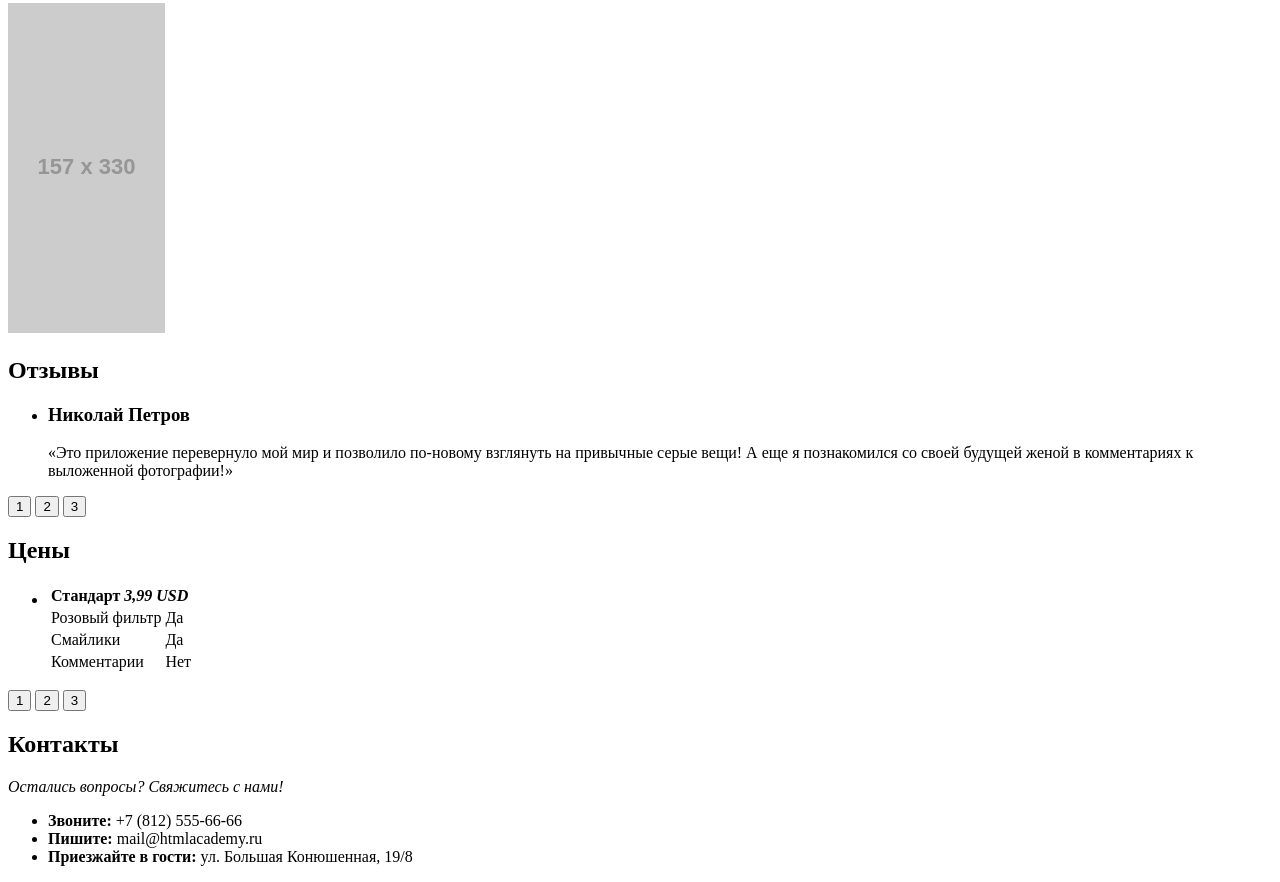
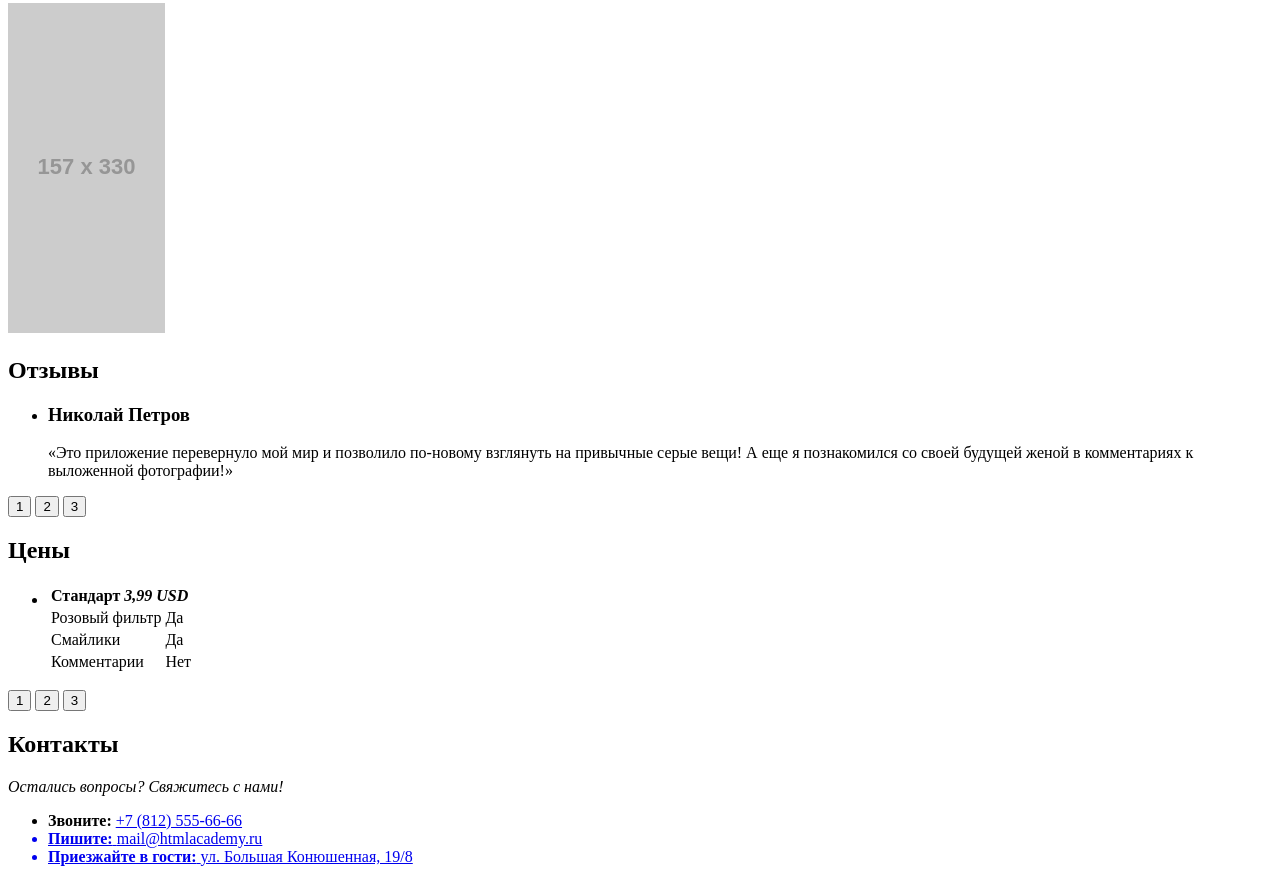
Before and after one commit to shcherban/565085-pink, a website: page source/index.html in a window 1280 px wide. Shown: the part 1208-2090 px from the top of the page. Drawn offline with Linux system fonts and the light colour scheme; placeholder pictures from the web are drawn by us.

Commit message:
сделал номера телефона ссылкой

```diff
--- a/source/index.html
+++ b/source/index.html
@@ -139,7 +139,7 @@
         <ul class="contacts__list">
           <li class="contacs__item">
             <b class="contacts__item-legend">Звоните:</b>
-            <span class="contacts__item-data">+7 (812) 555-66-66</span>
+            <a class="contacts__item-data" href="tel:+78125556666">+7 (812) 555-66-66</span>
           </li>
           <li class="contacts__item">
             <b class="contacts__item-legend">Пишите:</b>
```
